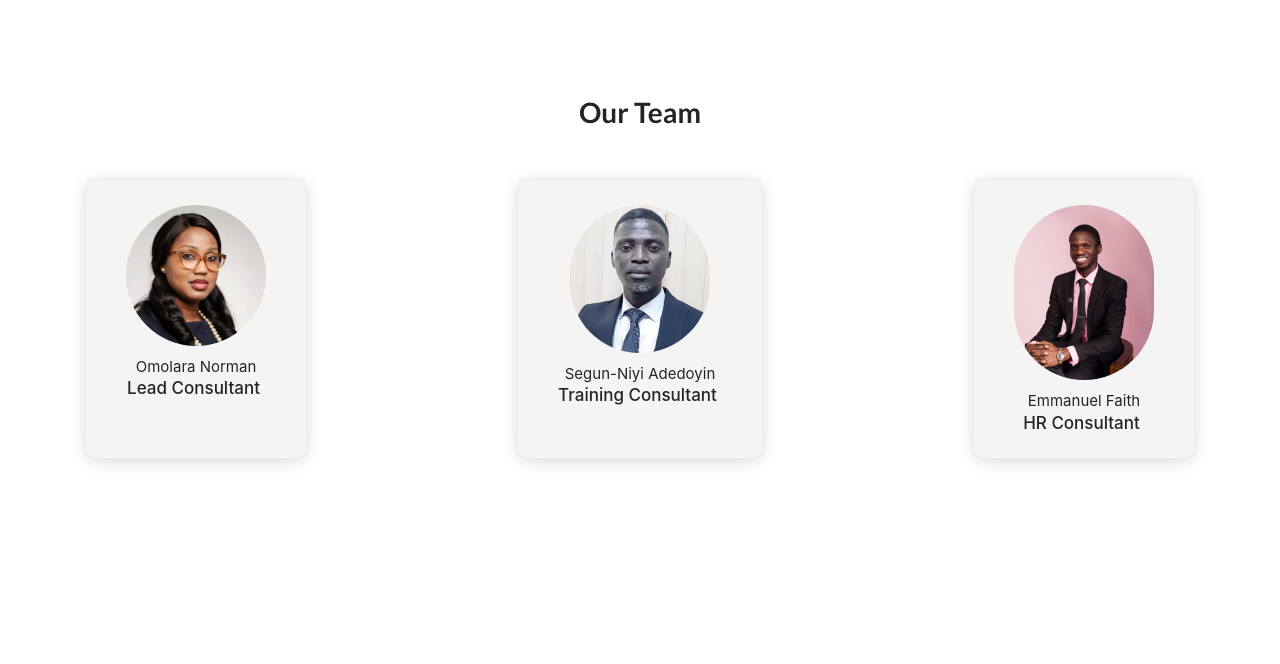
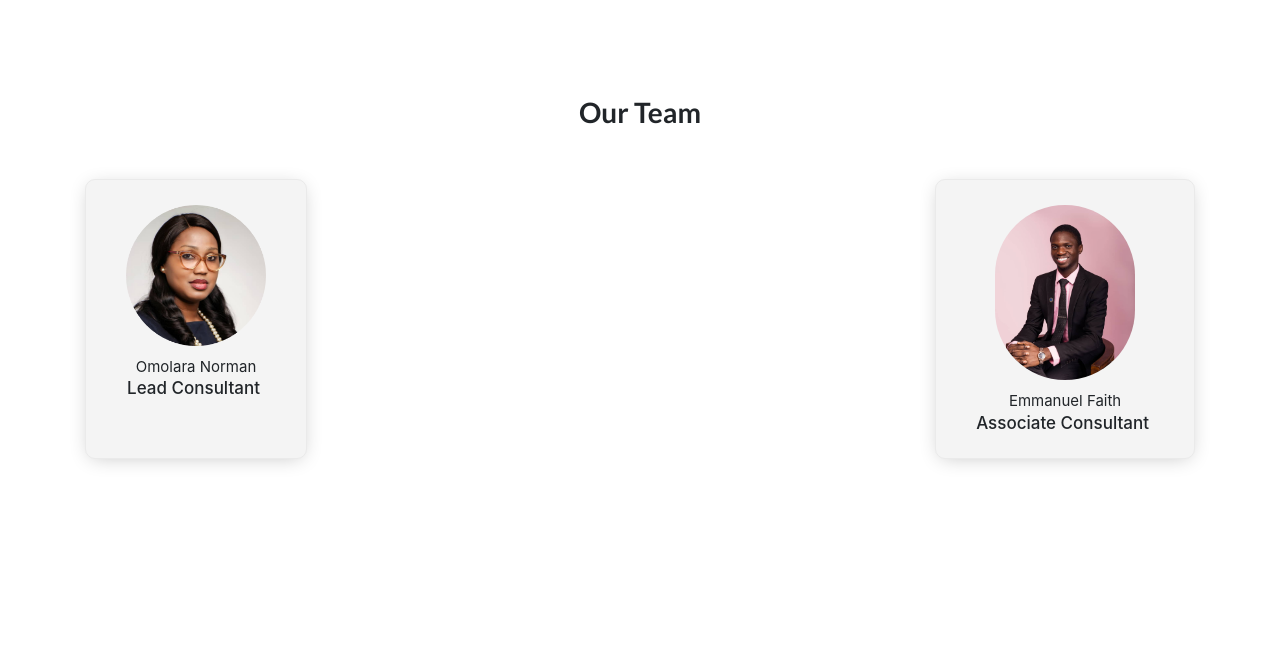
Before and after one commit to onyeka-honey/Rogue, a Django app: page / in a window 1280 px wide. Shown: the part 3258-3922 px from the top of the page. Run offline with Django 3.2, Linux system fonts and the light colour scheme; some libraries are stand-ins or nearby versions; some web fonts are replaced.

Commit message:
removing one guy

```diff
--- a/templates/home/index.html
+++ b/templates/home/index.html
@@ -274,22 +274,13 @@
           </div>
         </div>
 
-        <div class="team-main-holder" id="team-2">
-          <img src="{% static 'image/man.jpeg' %}" alt="" class="team-img circular-image">
-          <p class="team-name">Segun-Niyi Adedoyin</p>
-          <div class="team-role-img">
-            <h2 class="team-role">Training Consultant</h2>
-            <!-- <a href="#" class="team-social-link">
-              <img src="{% static 'image/linkedin.svg' %}" alt="" class="team-social-icon">
-            </a> -->
-          </div>
-        </div>
+
 
         <div class="team-main-holder" id="team-3">
           <img src="{% static 'image/manu-replace.jpeg' %}" alt="" class="team-img circular-image">
           <p class="team-name">Emmanuel Faith</p>
           <div class="team-role-img">
-            <h2 class="team-role">HR Consultant</h2>
+            <h2 class="team-role">Associate Consultant</h2>
             <!-- <a href="#" class="team-social-link">
               <img src="{% static 'image/linkedin.svg' %}" alt="" class="team-social-icon">
             </a> -->
```
